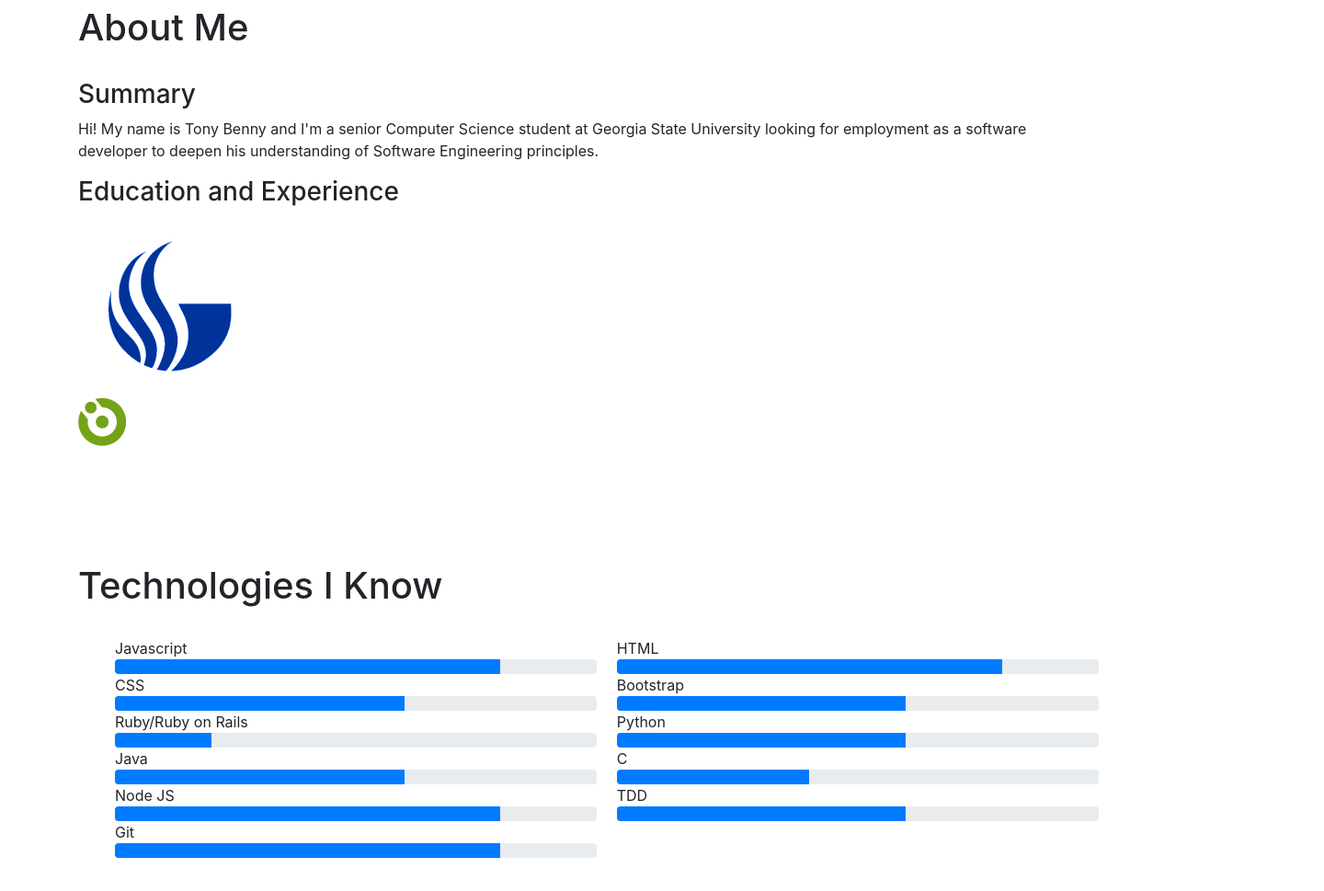
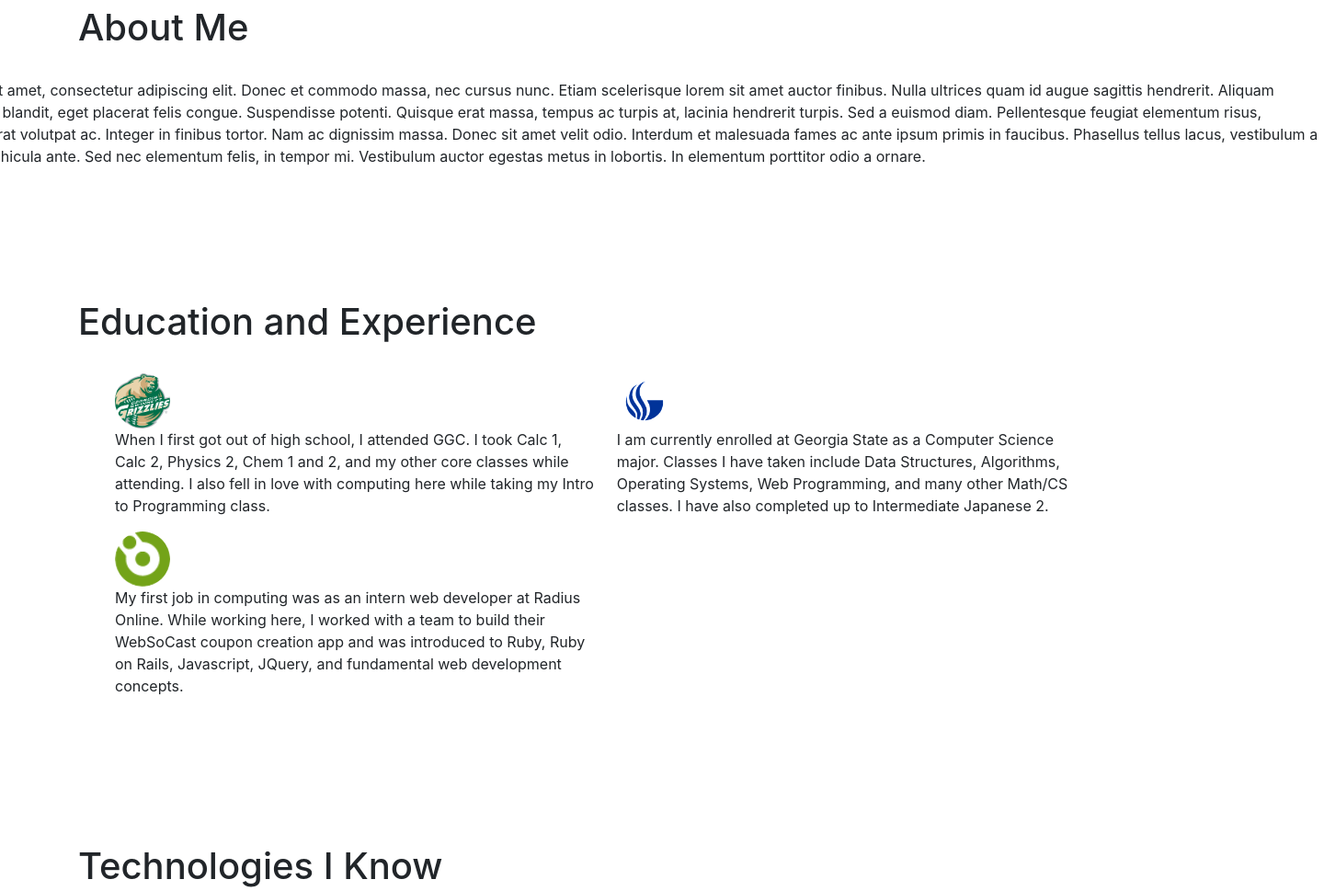
Before and after one commit to tbenny001/tbenny001.github.io, a plain HTML site: page index.html in a window 1280 px wide. Shown: the part 540-1509 px from the top of the page at 92% size, 1440 px wide, since content can reach past the window. Drawn offline with nearby package versions, Linux system fonts and the light colour scheme.

Commit message:
Adding GGC logo and descriptions

```diff
--- a/index.css
+++ b/index.css
@@ -20,15 +20,29 @@
 }
 
 #bio p {
+    width: 100rem;
     align-self: center;
 }
 
-#bio img {
-    transition: transform .5s ease-in-out;
+#edu {
+    display: flex;
+    flex-direction: column;
 }
 
-#bio img:hover {
-    transform: scale(2);
+#edu h1 {
+    align-self: flex-start;
+}
+
+#edu img {
+    height: 60px;
+    width: 60px;
+    transition: transform .5s ease-in-out;
+    border-radius: 50%;
+    object-fit: cover;
+}
+
+#edu img:hover {
+    transform: scale(1.2);
 }
 
 h1 {
@@ -36,9 +50,9 @@ h1 {
 }
 
 ul {
-        display:flex;
-        justify-content: space-between;
-        flex-wrap: wrap;
+    display:flex;
+    justify-content: space-between;
+    flex-wrap: wrap;
 }
 
 ul li {
@@ -50,4 +64,5 @@ ul li {
     font-size: 3rem;
     float: right;
     cursor: pointer;
+    margin-left: 1rem;
 }
--- a/index.html
+++ b/index.html
@@ -14,14 +14,27 @@
 
         <div class="container" id="bio" style="margin-top:0">
             <h1>About Me</h1>
-            <h3>Summary</h3>
-            <p>Hi! My name is Tony Benny and I'm a senior Computer Science student at Georgia State University looking for employment as a software developer to deepen his understanding of
-                Software Engineering principles.
+            <p>
+                Lorem ipsum dolor sit amet, consectetur adipiscing elit. Donec et commodo massa, nec cursus nunc. Etiam scelerisque lorem sit amet auctor finibus. Nulla ultrices quam id augue sagittis hendrerit. Aliquam sodales turpis et orci blandit, eget placerat felis congue. Suspendisse potenti. Quisque erat massa, tempus ac turpis at, lacinia hendrerit turpis. Sed a euismod diam. Pellentesque feugiat elementum risus, fermentum facilisis erat volutpat ac. Integer in finibus tortor. Nam ac dignissim massa. Donec sit amet velit odio. Interdum et malesuada fames ac ante ipsum primis in faucibus. Phasellus tellus lacus, vestibulum a nibh sed, euismod vehicula ante. Sed nec elementum felis, in tempor mi. Vestibulum auctor egestas metus in lobortis. In elementum porttitor odio a ornare.
             </p>
+        </div>
 
-            <h3>Education and Experience</h3>
-            <a href="http://cs.gsu.edu/" target="_blank"> <img src="assets/GSU.jpg" /> </a>
-            <a href="http://www.radiusonline.com/" target="_blank"> <img src="assets/radius-logo.png" id="radius-pic"/> </a>
+        <div class="container" id="edu">
+            <h1>Education and Experience</h1>
+            <ul>
+                <li>
+                    <a href="https://www.ggc.edu/" target="_blank"> <img src="assets/GGC.jpg" /> </a>
+                    <p> When I first got out of high school, I attended GGC. I took Calc 1, Calc 2, Physics 2, Chem 1 and 2, and my other core classes while attending. I also fell in love with computing here while taking my Intro to Programming class. </p>
+                </li>
+                <li>
+                    <a href="http://cs.gsu.edu/" target="_blank"> <img src="assets/GSU.jpg" /> </a>
+                    <p> I am currently enrolled at Georgia State as a Computer Science major. Classes I have taken include Data Structures, Algorithms, Operating Systems, Web Programming, and many other Math/CS classes. I have also completed up to Intermediate Japanese 2. </p>
+                </li>
+                <li>
+                    <a href="http://www.radiusonline.com/" target="_blank"> <img src="assets/radius-logo.png" /> </a>
+                    <p> My first job in computing was as an intern web developer at Radius Online. While working here, I worked with a team to build their WebSoCast coupon creation app and was introduced to Ruby, Ruby on Rails, Javascript, JQuery, and fundamental web development concepts. </p>
+                </li>
+            </ul>
         </div>
 
         <div class="container" id="skills">
@@ -108,6 +121,7 @@
         </div>
 
         <div class="container" id="contact-info">
+            <a href="https://www.linkedin.com/in/tony-benny-a20263131" target="_blank"> <i class="fa fa-linkedin-square" aria-hidden="true"></i> </a>
             <a href="https://github.com/tbenny001" target="_blank"> <i class="fa fa-github" aria-hidden="true"></i> </a>
             <span>Cell: 678-689-5484</span>
             <p>Email: tbenny001@gmail.com</p>
```
Also changed, not shown: assets/GGC.jpg (added).
